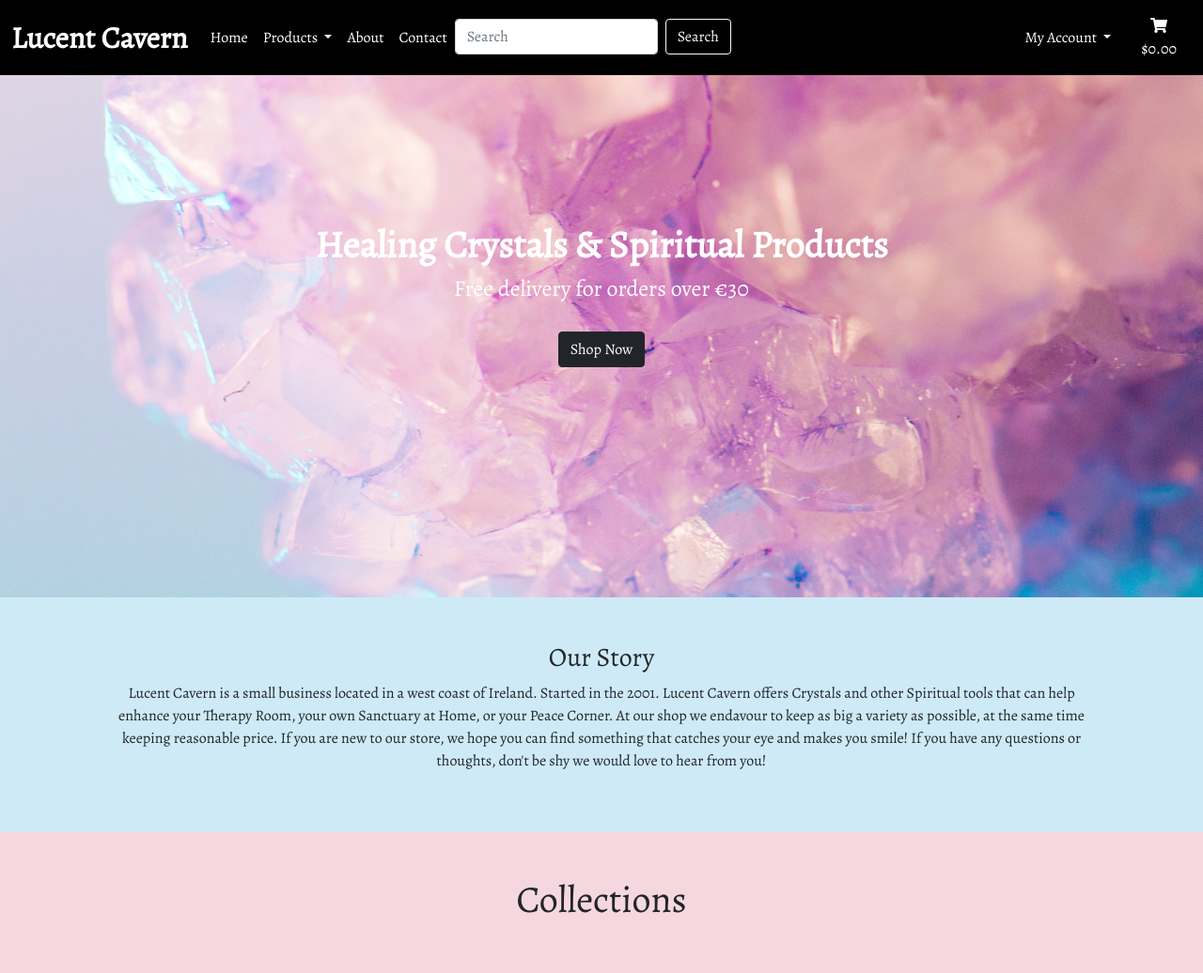
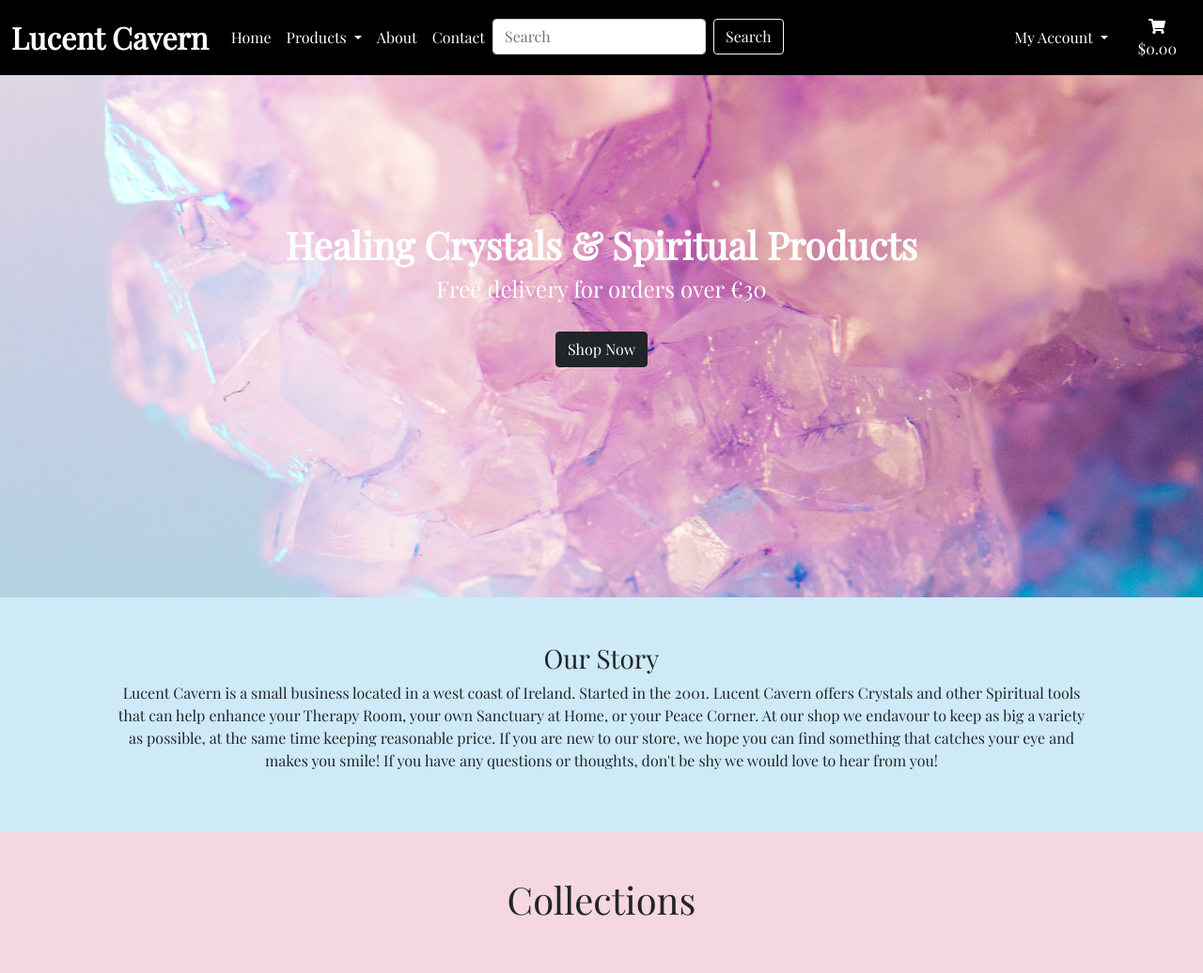
Before and after one commit to ErnestaMajute/lucentCavern, a Django app: page / in a window 1280 px wide. Shown: the top 1036 px of the page at 94% size. Run offline with Django 3.2, Linux system fonts and the light colour scheme.

Commit message:
Changed font

```diff
--- a/static/css/base.css
+++ b/static/css/base.css
@@ -3,7 +3,7 @@ body {
     background-size: cover;
     height: calc(100vh - 164px);
     color: #ffffff;
-    font-family: 'Alegreya', serif;
+    font-family: 'Playfair Display', serif;
 }
 
 html {
--- a/templates/base.html
+++ b/templates/base.html
@@ -17,8 +17,9 @@
         <link href="https://cdn.jsdelivr.net/npm/bootstrap@5.0.1/dist/css/bootstrap.min.css" rel="stylesheet" integrity="sha384-+0n0xVW2eSR5OomGNYDnhzAbDsOXxcvSN1TPprVMTNDbiYZCxYbOOl7+AMvyTG2x" crossorigin="anonymous">
         <link rel="stylesheet" href="https://use.fontawesome.com/releases/v5.15.3/css/all.css" integrity="sha384-SZXxX4whJ79/gErwcOYf+zWLeJdY/qpuqC4cAa9rOGUstPomtqpuNWT9wdPEn2fk" crossorigin="anonymous">
         <link rel="stylesheet" href="{% static 'css/base.css' %}">
-        <link rel="preconnect" href="https://fonts.gstatic.com">
-        <link href="https://fonts.googleapis.com/css2?family=Alegreya&display=swap" rel="stylesheet">
+        <link rel="preconnect" href="https://fonts.googleapis.com">
+        <link rel="preconnect" href="https://fonts.gstatic.com" crossorigin>
+        <link href="https://fonts.googleapis.com/css2?family=Playfair+Display&display=swap" rel="stylesheet">
     {% endblock %}
 
     {% block extra_css %}
```
